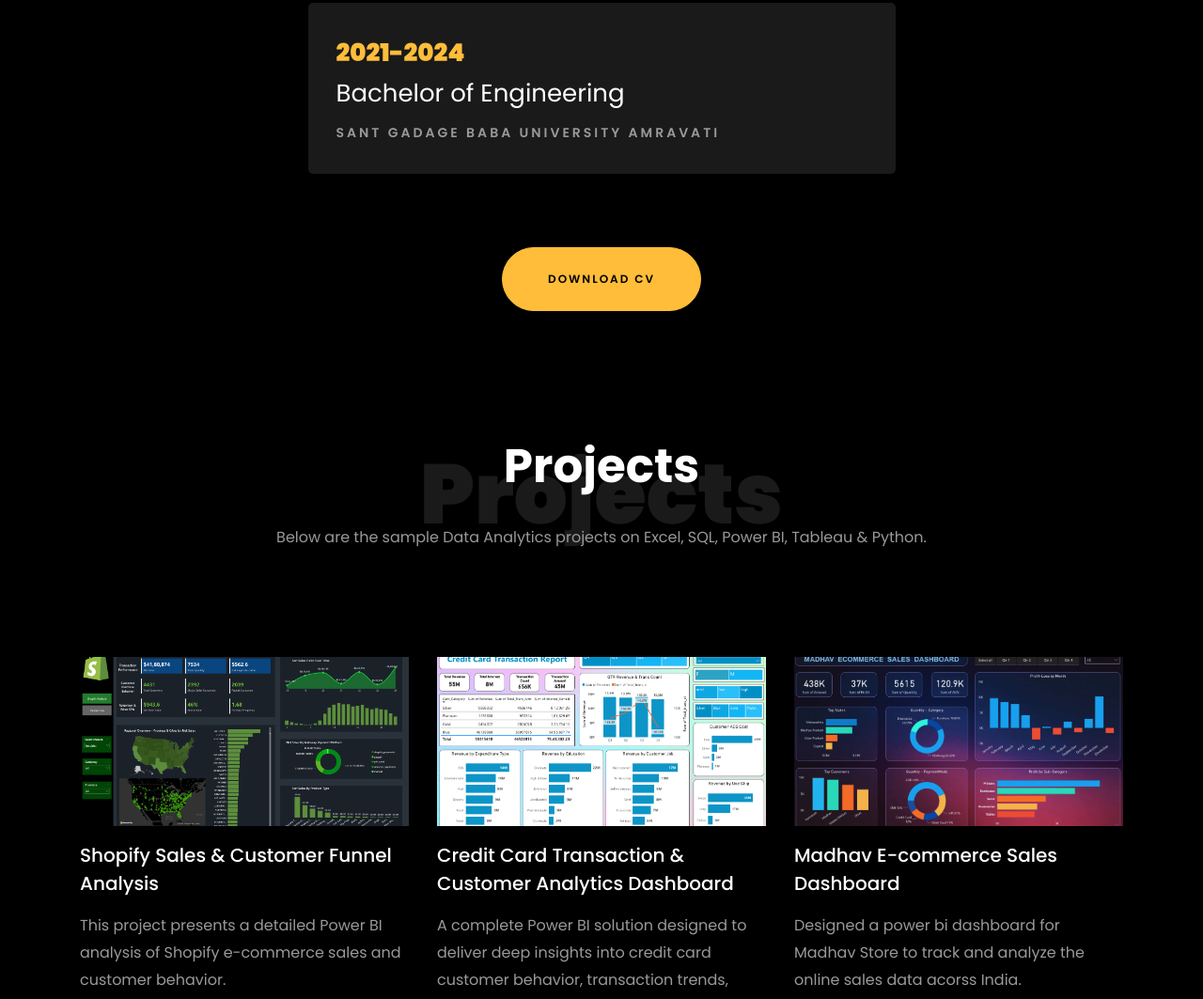
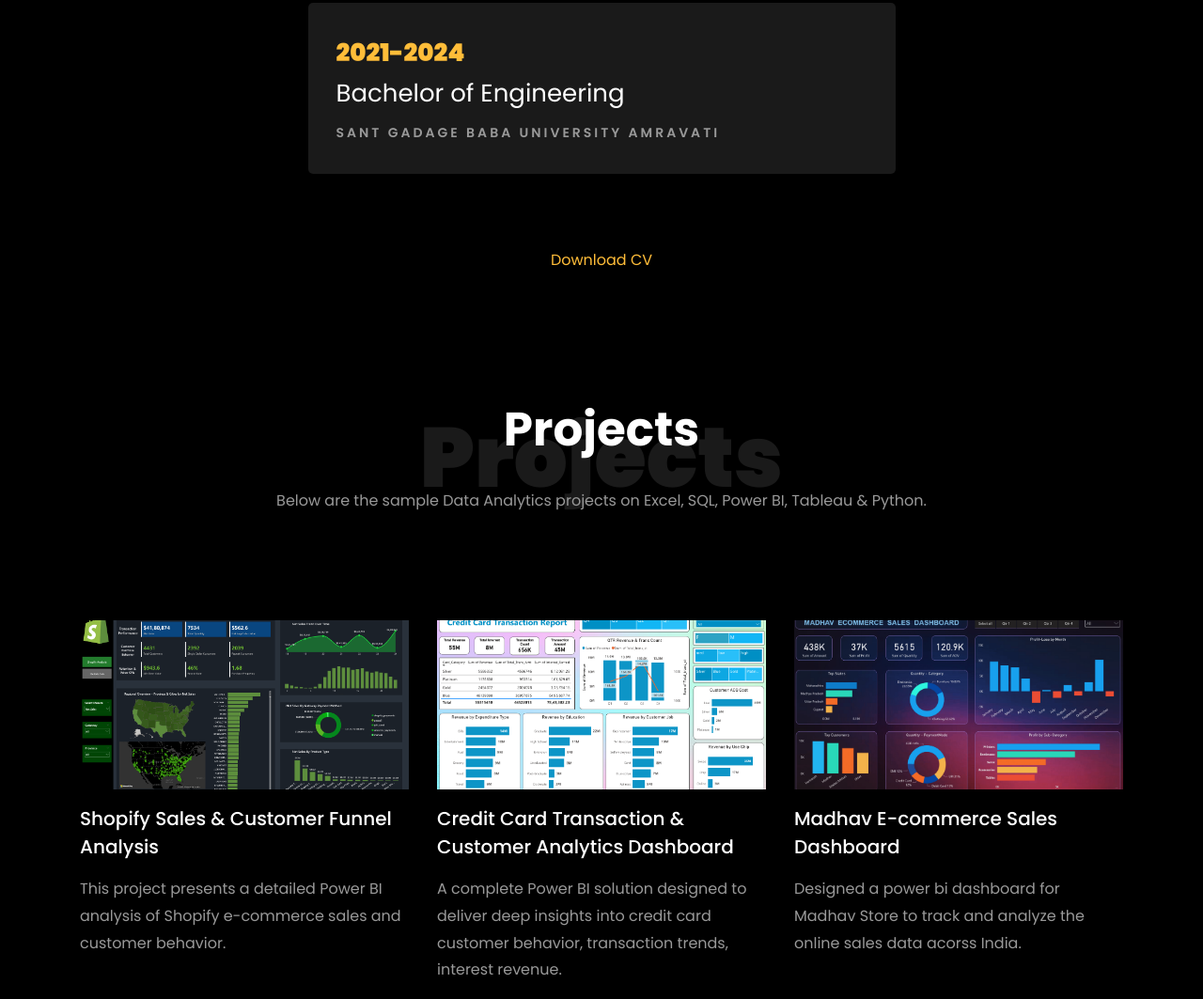
Before and after one commit to shivaji-jadhav/portfolio, a plain HTML site: page index.html in a window 1280 px wide. Shown: the part 3566-4629 px from the top of the page at 94% size. Drawn offline with Linux system fonts and the light colour scheme; files whose address does not match are found by name.

Commit message:
Update index.html

```diff
--- a/index.html
+++ b/index.html
@@ -448,7 +448,7 @@
 
     		<div class="row justify-content-center mt-5">
     			<div class="col-md-6 text-center ftco-animate">
-    				<p><a href="https://drive.google.com/drive/folders/19n46CvgGBPvg6WeNLC1Tf_poQ9VOFY8I" class="btn btn-primary py-4 px-5">Download CV</a></p>
+    				<p><a href="https://drive.google.com/drive/folders/19n46CvgGBPvg6WeNLC1Tf_poQ9VOFY8I">Download CV</a></p>
     			</div>
     		</div>
     	</div>
```
